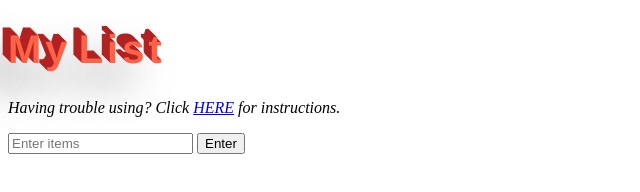
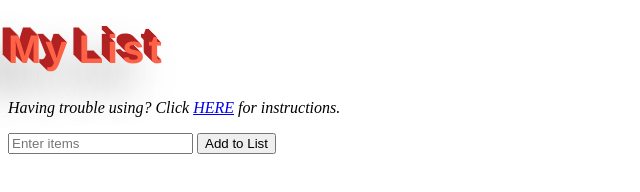
Before and after one commit to flash1230/list-by-html, a plain HTML site: page index.html in a window 1280 px wide. Shown: the full height of the page, 0-640 px from the left. Drawn offline with Linux system fonts and the light colour scheme.

Commit message:
Update index.html

```diff
--- a/index.html
+++ b/index.html
@@ -1,14 +1,14 @@
 <!DOCTYPE html>
 <html>
 <head>
-	<title>Javascript + DOM</title>
+	<title>List Maker</title>
 	<link rel="stylesheet" type="text/css" href="style.css">
 </head>
 <body>
 	<h1 class='coolTitle'>My List</h1>
 	<p id="first">Having trouble using? Click <a href="./instruction/index.html" target="_blank" rel="noopener noreferrer"> HERE</a> for instructions.</p>
 	<input id="userinput" type="text" placeholder="Enter items">
-	<button id="enter">Enter</button>
+	<button class="buttonp" id="enter">Add to List</button>
 	<ul>
 
 	</ul>
```
